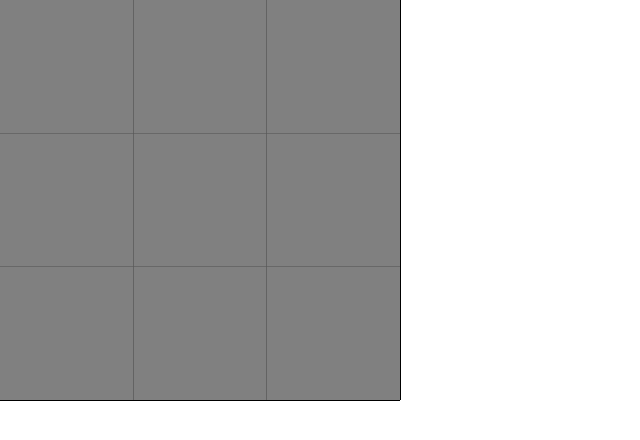
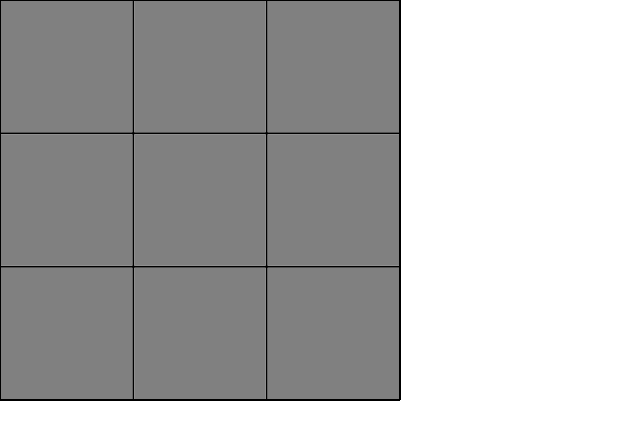
Before and after one commit to NoxSensei/Maze-Algorithms, a Next.js app: page / in a window 1280 px wide. Shown: the top 440 px of the page, without its empty margins (0-640 px from the left). Built offline with nearby package versions, Linux system fonts and the light colour scheme.

Commit message:
feat: improve drawing nodes

```diff
--- a/src/app/page.tsx
+++ b/src/app/page.tsx
@@ -5,6 +5,8 @@ import {Stage, Layer, Rect, Line} from 'react-konva';
 
 const rowsCount = 3;
 const columnsCount = 3;
+
+const gridStroke = 2;
 
 class Node {
     isWallOnTop = true;
@@ -97,13 +99,12 @@ export default function Home() {
     useEffect(
         () => {
             generateMaze();
-            drawNodes();
+            drawNodesLayer();
         },
         []
     );
 
-    function drawGrid() {
-        const gridStroke = 2;
+    function drawGridLayer() {
         const width = 400;
         const height = 400;
 
@@ -122,20 +123,22 @@ export default function Home() {
         return <Layer>{lines}</Layer>
     }
 
-    function drawNodes() {
+    function drawNodesLayer() {
         const width = 400;
         const height = 400;
 
         const spaceX = width / rowsCount;
         const spaceY = height / columnsCount;
 
+        const gridStrokeOffset = gridStroke * 0.5;
+
         const nodes2 = [];
         for (let i = 0; i < grid.length; i++) {
             for (let j = 0; j < grid[i].length; j++) {
-                nodes2.push(<Rect x={spaceX * i}
-                                  y={spaceY * j}
-                                  width={spaceX}
-                                  height={spaceY}
+                nodes2.push(<Rect x={gridStrokeOffset + spaceX * i}
+                                  y={gridStrokeOffset + spaceY * j}
+                                  width={spaceX - gridStroke}
+                                  height={spaceY - gridStroke}
                                   fill='grey'/>)
             }
         }
@@ -146,7 +149,7 @@ export default function Home() {
         <div style={{display: 'flex', justifyContent: "center", alignItems: 'center', textAlign: 'center'}}>
             <Stage width={window.innerWidth} height={window.innerHeight}>
                 {
-                    drawGrid()
+                    drawGridLayer()
                 }
                 <Layer>
                     {nodes}
```
